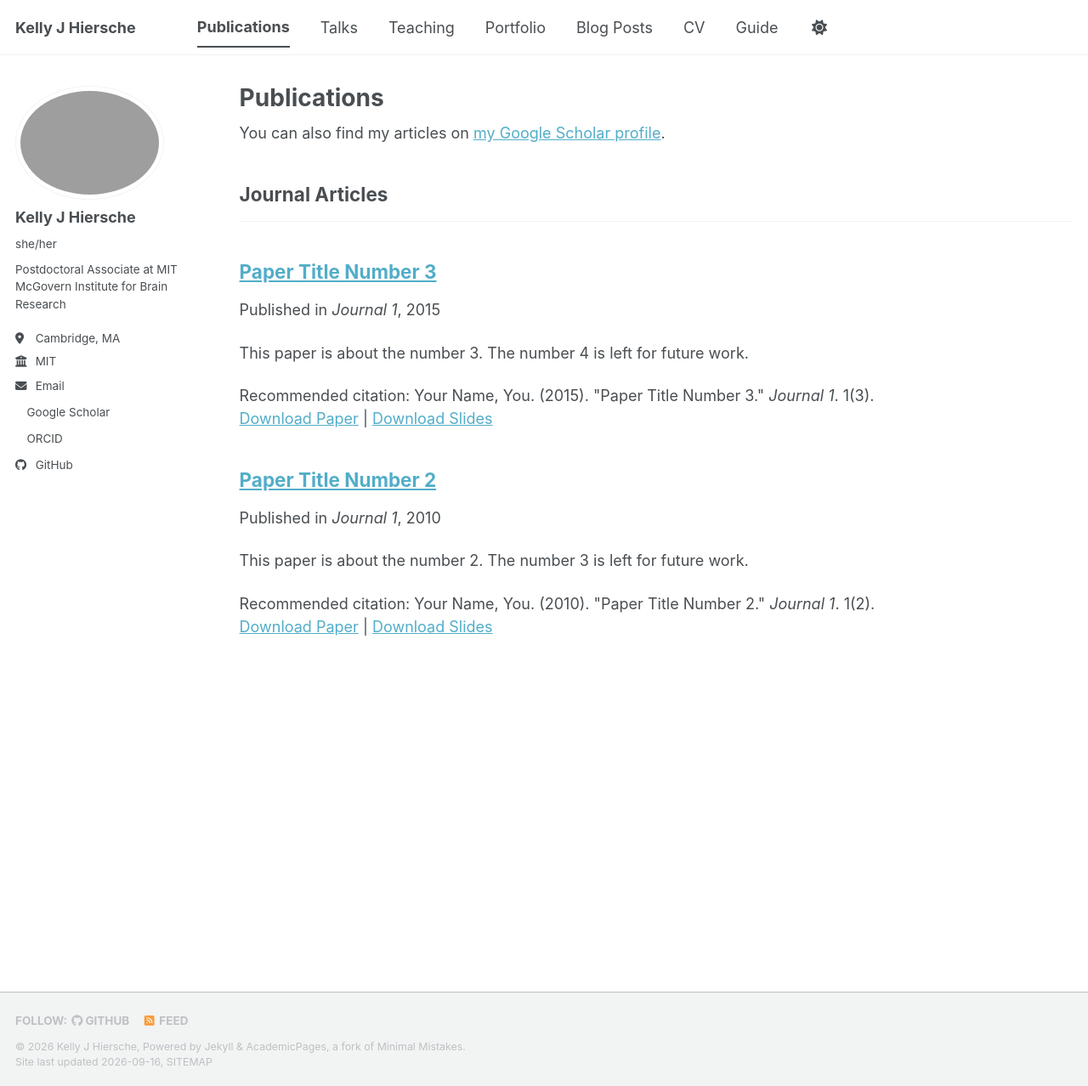
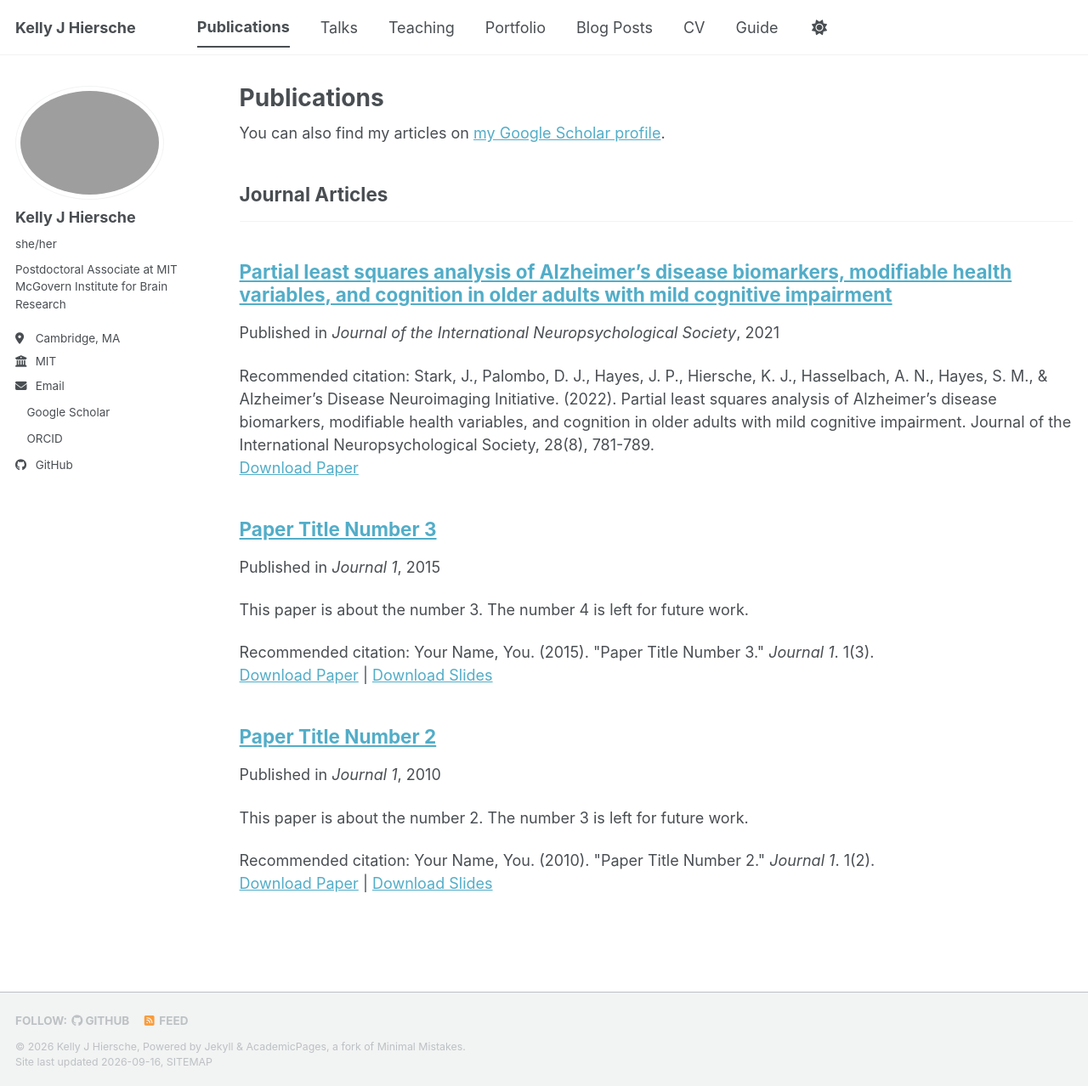
Before and after one commit to kellyjhiersche/kellyjhiersche.github.io, a Jekyll site: the page built from _pages/publications.html, in a window 1280 px wide and 1278 px high. Shown: the whole window at 85% size. Built offline with Jekyll 4.4.1, drawn with Linux system fonts in a browser that asks for light colours; a style sheet for code colours, icons or effects is not loaded; a file with an impossible date is left out.

Commit message:
Update 2021-10-19-PLS-AD-Biomarkers.md

```diff
--- a/_publications/2021-10-19-PLS-AD-Biomarkers.md
+++ b/_publications/2021-10-19-PLS-AD-Biomarkers.md
@@ -3,7 +3,7 @@ title: "Partial least squares analysis of Alzheimer’s disease biomarkers, modi
 collection: publications
 category: manuscripts
 permalink: /publication/2021-10-19-PLS-AD-Biomarkers
-date: 2022
+date: 2021-10-19
 venue: 'Journal of the International Neuropsychological Society'
 paperurl: '[https://academicpages.github.io/files/paper1.pdf](https://pmc.ncbi.nlm.nih.gov/articles/PMC9094430/pdf/nihms-1789350.pdf)'
 citation: 'Stark, J., Palombo, D. J., Hayes, J. P., Hiersche, K. J., Hasselbach, A. N., Hayes, S. M., & Alzheimer’s Disease Neuroimaging Initiative. (2022). Partial least squares analysis of Alzheimer’s disease biomarkers, modifiable health variables, and cognition in older adults with mild cognitive impairment. Journal of the International Neuropsychological Society, 28(8), 781-789.'
```
